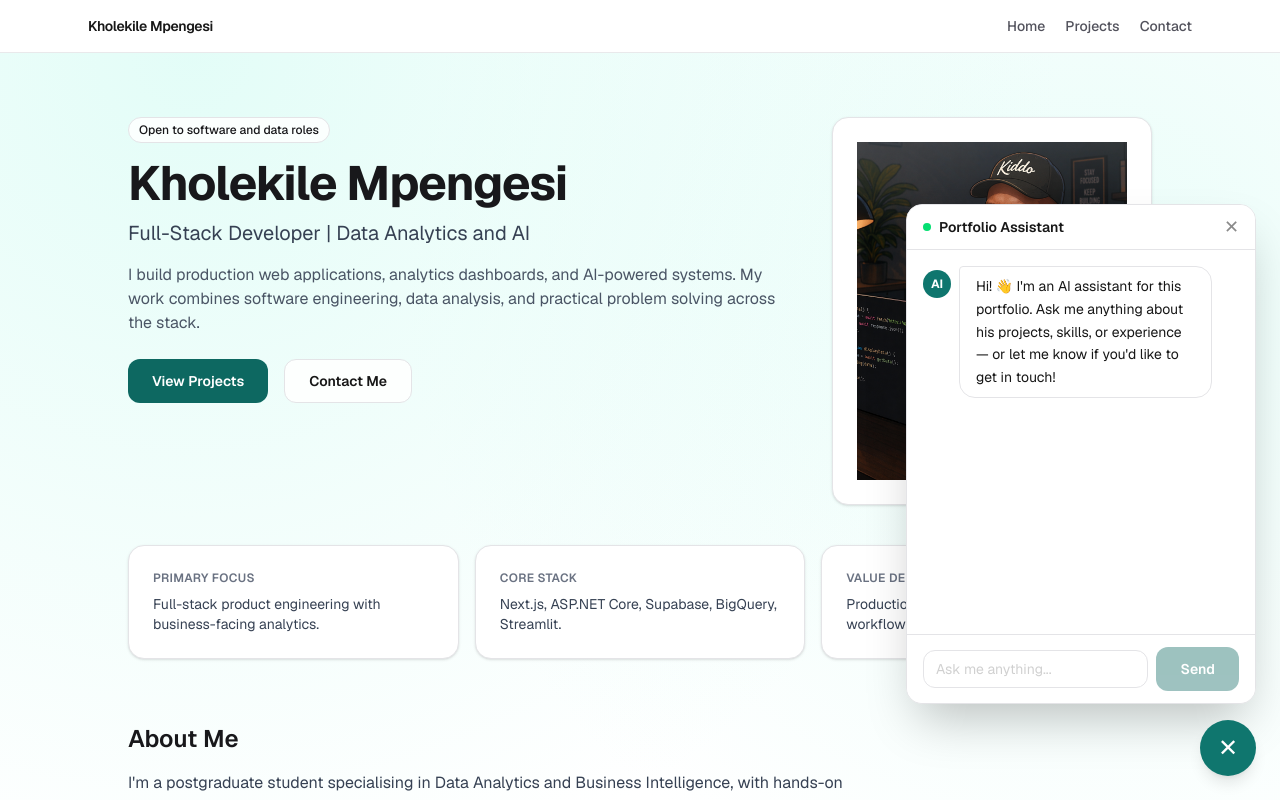
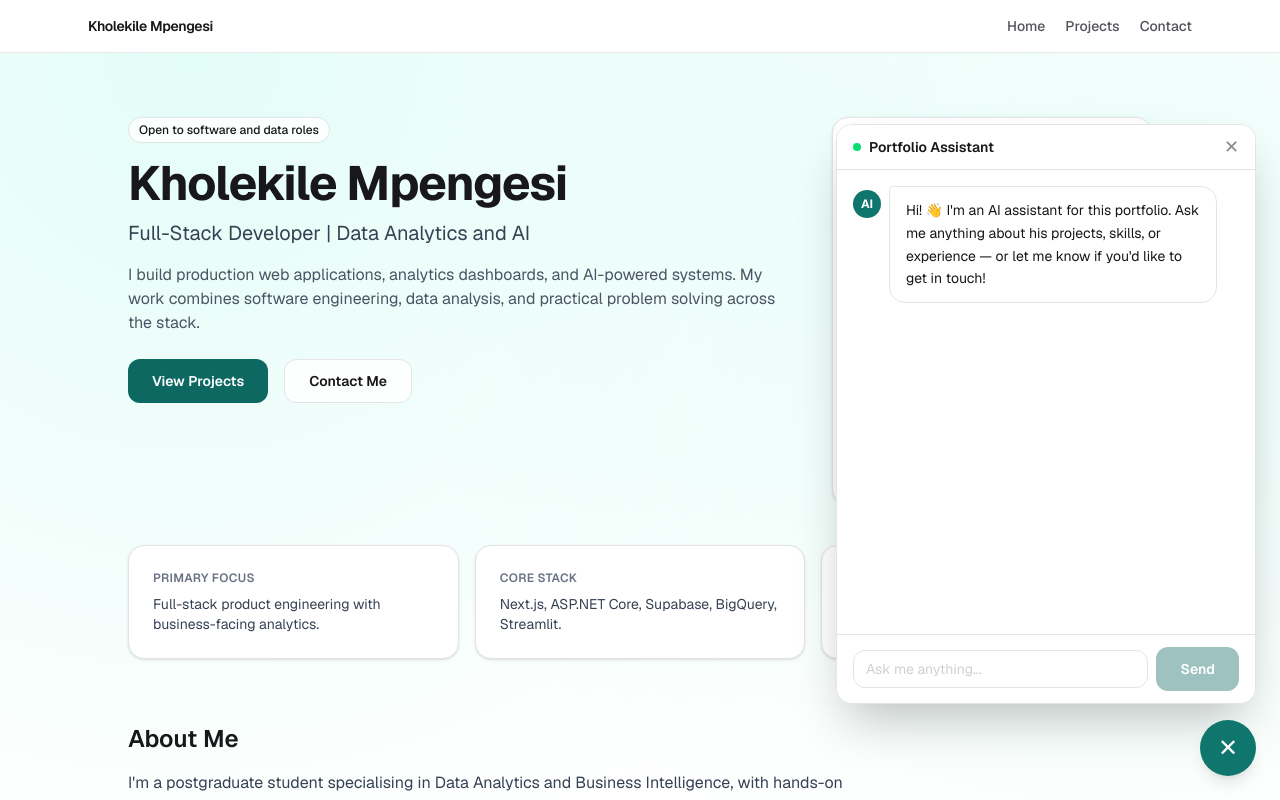
Before and after one commit to Kholekile2/portfolio, a Next.js app: page / in a window 1280 px wide. Both pictures are taken after a click on the button "Open portfolio assistant". Shown: the top 800 px of the page. Built offline with nearby package versions, Linux system fonts and the light colour scheme.

Commit message:
feat: markdown rendering and wider chat window

```diff
--- a/app/components/chat-message.tsx
+++ b/app/components/chat-message.tsx
@@ -1,3 +1,5 @@
+import ReactMarkdown from "react-markdown";
+
 type Role = "user" | "assistant";
 
 interface ChatMessageProps {
@@ -9,20 +11,72 @@ export default function ChatMessage({ role, content }: ChatMessageProps) {
   const isUser = role === "user";
 
   return (
-    <div className={`flex ${isUser ? "justify-end" : "justify-start"} mb-3`}>
+    <div className={`flex ${isUser ? "justify-end" : "justify-start"} mb-4`}>
       {!isUser && (
         <div className="w-7 h-7 rounded-full bg-[var(--accent)] flex items-center justify-center text-white text-xs font-bold mr-2 mt-1 shrink-0">
           AI
         </div>
       )}
       <div
-        className={`max-w-[80%] px-4 py-2 rounded-2xl text-sm leading-relaxed ${
+        className={`max-w-[85%] px-4 py-3 rounded-2xl text-sm leading-relaxed ${
           isUser
             ? "bg-[var(--accent)] text-white rounded-tr-sm"
             : "bg-[var(--surface)] border border-[var(--surface-border)] text-[var(--foreground)] rounded-tl-sm"
         }`}
       >
-        {content}
+        {isUser ? (
+          content
+        ) : (
+          <ReactMarkdown
+            components={{
+              h3: ({ children }) => (
+                <h3 className="font-bold text-base mt-3 mb-1 text-[var(--accent)]">
+                  {children}
+                </h3>
+              ),
+              h4: ({ children }) => (
+                <h4 className="font-semibold text-sm mt-2 mb-1">{children}</h4>
+              ),
+              p: ({ children }) => (
+                <p className="mb-2 last:mb-0">{children}</p>
+              ),
+              ul: ({ children }) => (
+                <ul className="list-disc list-inside mb-2 space-y-1">{children}</ul>
+              ),
+              ol: ({ children }) => (
+                <ol className="list-decimal list-inside mb-2 space-y-1">{children}</ol>
+              ),
+              li: ({ children }) => (
+                <li className="text-sm">{children}</li>
+              ),
+              strong: ({ children }) => (
+                <strong className="font-semibold text-[var(--foreground)]">
+                  {children}
+                </strong>
+              ),
+              hr: () => (
+                <hr className="my-3 border-[var(--surface-border)]" />
+              ),
+              table: ({ children }) => (
+                <div className="overflow-x-auto my-2">
+                  <table className="text-xs w-full border-collapse">{children}</table>
+                </div>
+              ),
+              th: ({ children }) => (
+                <th className="border border-[var(--surface-border)] px-2 py-1 bg-[var(--background)] font-semibold text-left">
+                  {children}
+                </th>
+              ),
+              td: ({ children }) => (
+                <td className="border border-[var(--surface-border)] px-2 py-1">
+                  {children}
+                </td>
+              ),
+            }}
+          >
+            {content}
+          </ReactMarkdown>
+        )}
       </div>
     </div>
   );
--- a/app/components/chat-widget.tsx
+++ b/app/components/chat-widget.tsx
@@ -85,7 +85,7 @@ export default function ChatWidget() {
     <>
       {/* Chat Window */}
       {isOpen && (
-        <div className="fixed bottom-24 right-6 z-50 w-[350px] max-w-[calc(100vw-2rem)] h-[500px] max-h-[calc(100vh-8rem)] flex flex-col rounded-2xl shadow-2xl border border-[var(--surface-border)] bg-[var(--background)] overflow-hidden">
+        <div className="fixed bottom-24 right-6 z-50 w-[420px] max-w-[calc(100vw-2rem)] h-[580px] max-h-[calc(100vh-8rem)] flex flex-col rounded-2xl shadow-2xl border border-[var(--surface-border)] bg-[var(--background)] overflow-hidden">
           {/* Header */}
           <div className="flex items-center justify-between px-4 py-3 bg-[var(--surface)] border-b border-[var(--surface-border)]">
             <div className="flex items-center gap-2">
--- a/package.json
+++ b/package.json
@@ -12,7 +12,8 @@
     "@anthropic-ai/sdk": "^0.90.0",
     "next": "16.2.3",
     "react": "19.2.4",
-    "react-dom": "19.2.4"
+    "react-dom": "19.2.4",
+    "react-markdown": "^10.1.0"
   },
   "devDependencies": {
     "@tailwindcss/postcss": "^4",
```
Also changed, not shown: 1 other file (tests, documents, lock files or other folders).
